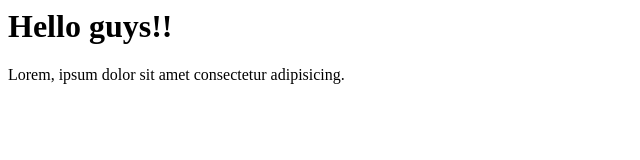
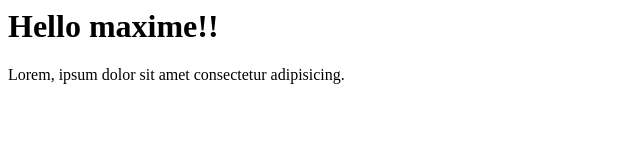
Before and after one commit to dev-mlk/automation-theme, a website: page public/index.html in a window 1280 px wide. Shown: the whole page, without its empty margins (0-640 px from the left). Drawn offline with Linux system fonts and the light colour scheme.

Commit message:
first commit

```diff
--- a/public/index.html
+++ b/public/index.html
@@ -1,5 +1,5 @@
 <h1>
-    Hello guys!!
+    Hello maxime!!
 </h1>
 <div>
     <p>Lorem, ipsum dolor sit amet consectetur adipisicing.</p>
```
